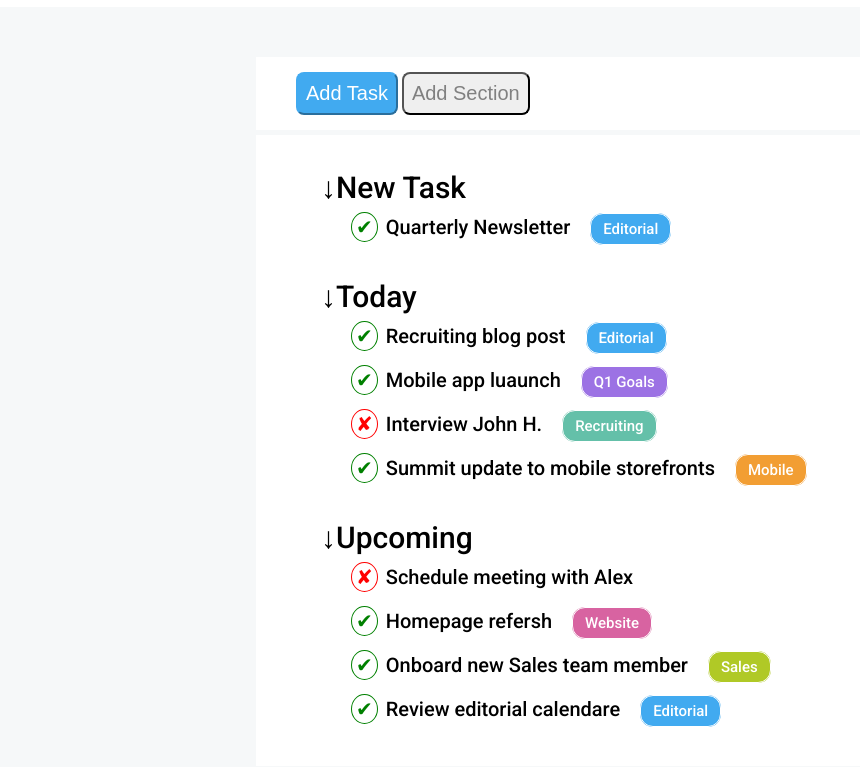
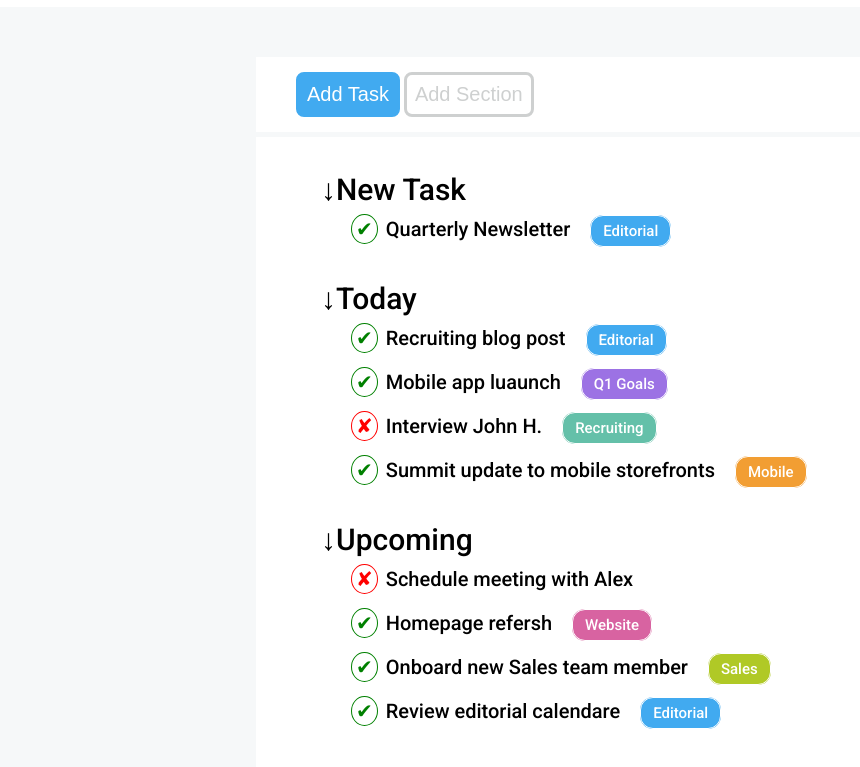
Before and after one commit to LorenzoMegna24/html-css-toboolist, a plain HTML site: page index.html in a window 1280 px wide. Shown: the part 105-872 px from the top of the page, without its empty margins (0-860 px from the left). Drawn offline with Linux system fonts and the light colour scheme.

Commit message:
Fix coliri e bottoni

```diff
--- a/assets/css/style.css
+++ b/assets/css/style.css
@@ -32,14 +32,16 @@ main{
 }
 .add-task{
   background-color: rgb(65,170,240);
-  border-color: rgb(65,170,240);
+  border: solid 3px rgb(65,170,240);
   font-size: 20px;
   padding: 8px;
   color: white;
   border-radius: 8px;
 }
 .add-section{
-  color: gray;
+  background-color: white;
+  color: rgb(206, 208, 208);
+  border: solid 3px;
   font-size: 20px;
   padding: 8px;
   border-radius: 8px;
```
